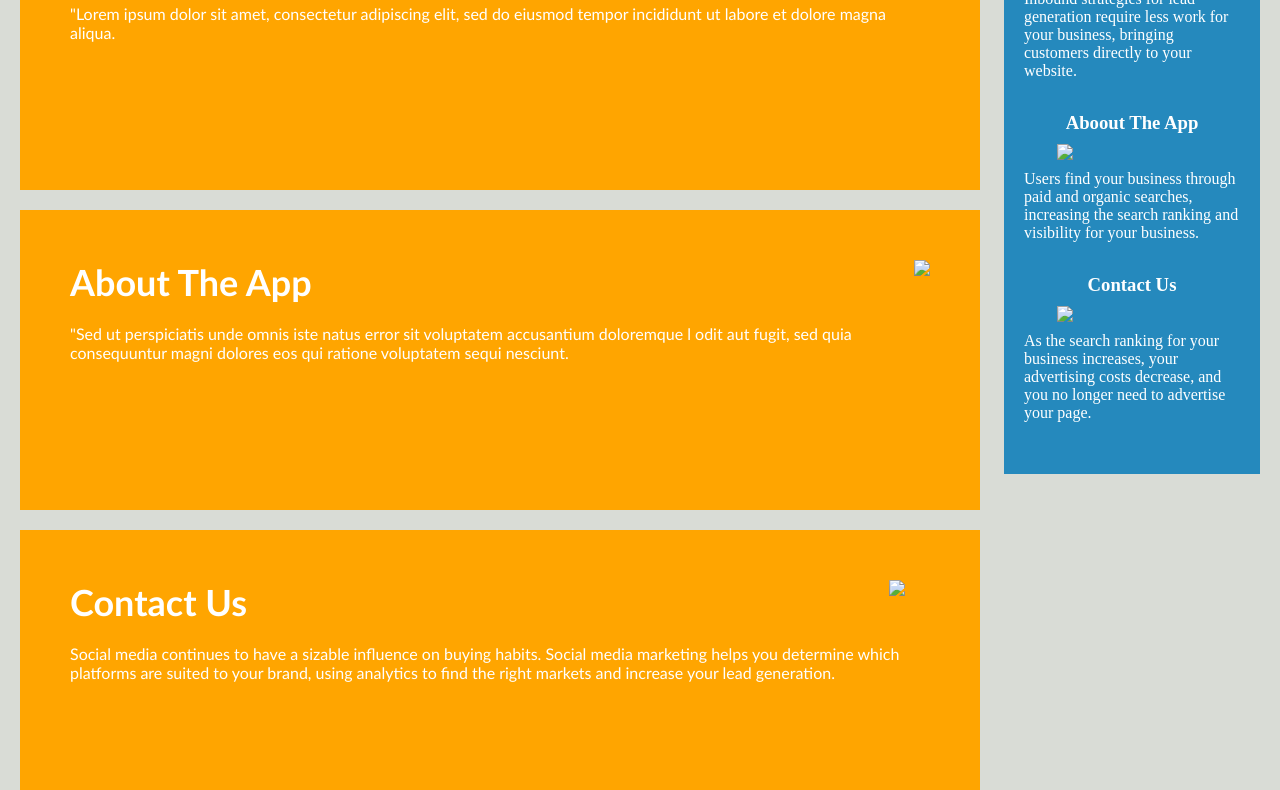
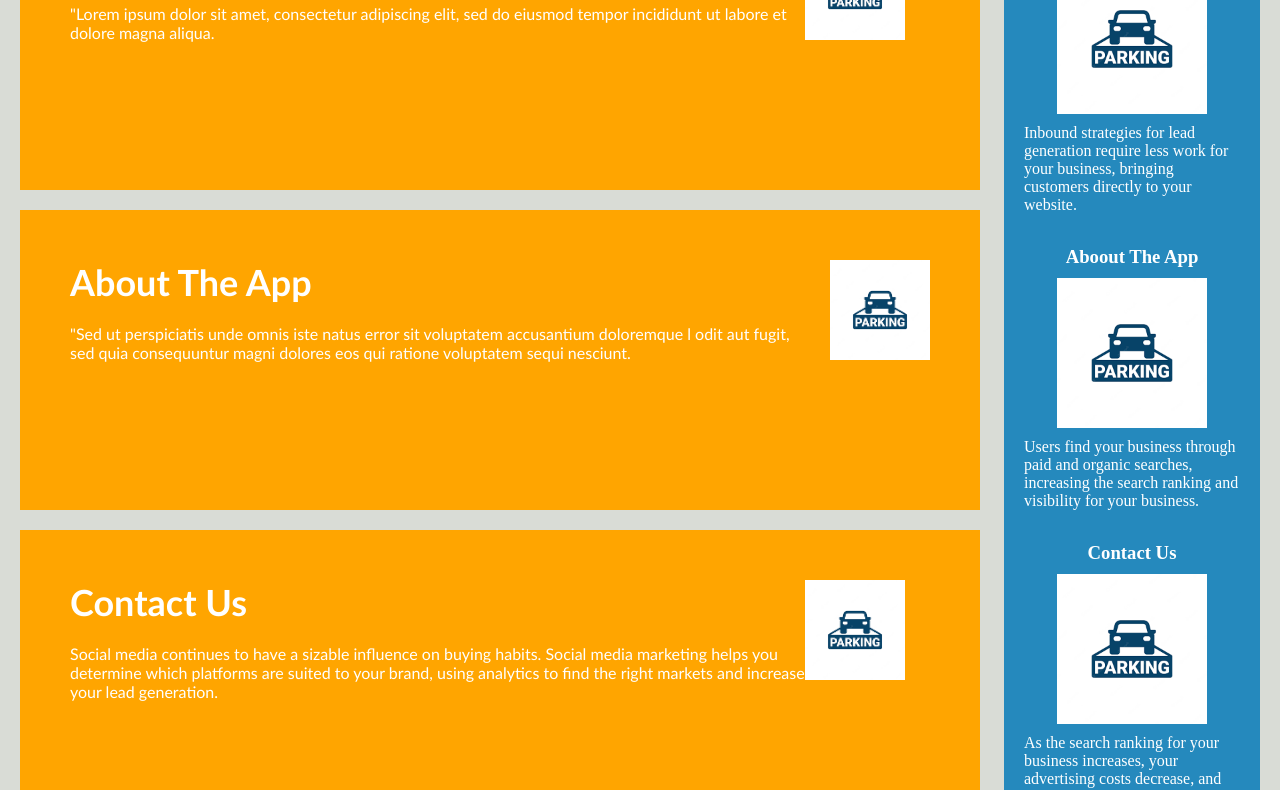
Before and after one commit to SBMogbo/ParkingaApp, a plain HTML site: page index.html in a window 1280 px wide. Shown: the part 1032-1822 px from the top of the page. Drawn offline with Linux system fonts and the light colour scheme; the site is published under a folder, as on GitHub Pages, so addresses that start at the root find nothing.

Commit message:
fix images

```diff
--- /dev/null
+++ b/assets/CSS/style.css
@@ -0,0 +1,134 @@
+* {
+  box-sizing: border-box;
+  padding: 0;
+  margin: 0;
+}
+
+body {
+  background-color: #d9dcd6;
+}
+/*logo*/
+.header {
+  padding: 20px;
+  font-family: 'Trebuchet MS', 'Lucida Sans Unicode', 'Lucida Grande', 'Lucida Sans', Arial, sans-serif;
+  background-color: orange;
+  color: #ffffff;
+}
+/*header*/
+.header h1 {
+  display: inline-block;
+  font-size: 48px;
+}
+
+/*header*/
+.header figure {
+  padding-top: 15px;
+  margin-right: 20px;
+  float: right;
+  font-family: 'Gill Sans', 'Gill Sans MT', Calibri, 'Trebuchet MS', sans-serif;
+  font-size: 20px;
+}
+/*header*/
+.header figure ul {
+  list-style-type: none;
+}
+/*header*/
+.header figure ul li {
+  display: inline-block;
+  margin-left: 25px;
+}
+/*link colors*/
+a {
+  color: #ffffff;
+  text-decoration: none;
+}
+/*P Front*/
+p {
+  font-size: 16px;
+}
+/*background image*/
+.hero {
+  height: 800px;
+  width: 100%;
+  margin-bottom: 25px;
+  background-image: url("../images/parking_header_1.jpeg");
+  background-size: cover;
+  background-position: center;
+}
+/*search-engine-optimization*/
+.float-left {
+  float: right;
+  margin-right: 25px;
+
+}
+/*online-reputation-management */
+.float-right {
+  float: right;
+  margin-left: 25px;
+}
+/*Main content*/
+.content {
+  width: 75%;
+  display: inline-block;
+  margin-left: 20px;
+}
+/*aside*/
+.benefits {
+  margin-right: 20px;
+  padding: 20px;
+  clear: both;
+  float: right;
+  width: 20%;
+  height: 100%;
+  font-family: 'Gill Sans' 'Gill Sans MT' 'Calibri' 'Trebuchet MS', sans-serif;
+  background-color: #2589bd;
+}
+
+/*  White words*/
+
+.Contact-Us-Side,.Person-To-Person-Parking-App-Side,.About-The-App-Side
+{
+  margin-bottom: 32px;
+  color: #ffffff;
+}
+/*h3 tags*/
+.Person-To-Person-Parking-App-Side h3 , .About-The-App-Side h3 ,.Contact-Us-Side h3{
+  margin-bottom: 10px;
+  text-align: center;
+}
+/*aside class images*/
+.Person-To-Person-Parking-App-Side img , .About-The-App-Side img, .Contact-Us-Side img {
+  display: block;
+  margin: 10px auto;
+  max-width: 150px;
+
+}
+/*left aside background*/
+.Parking-App, .About-App,  .Contact-Us  {
+  margin-bottom: 20px;
+  padding: 50px;
+  height: 300px;
+  font-family: 'Gill Sans', 'Gill Sans MT', Calibri, 'Trebuchet MS', sans-serif;
+  background-color: orange;
+  color: #ffffff;
+}
+/*Images for left aside*/
+.Parking-App img , .About-App img, .Contact-Us img  {
+  max-height: 100px;
+}
+/*words for left images*/
+.Parking-App h2 , .About-App h2 , .Contact-Us h2  {
+  margin-bottom: 20px;
+  font-size: 36px;
+}
+/*made by*/
+.footer {
+  padding: 30px;
+  clear: both;
+  font-family: 'Trebuchet MS', 'Lucida Sans Unicode', 'Lucida Grande', 'Lucida Sans', Arial, sans-serif;
+  text-align: center;
+}
+/*Copywright*/
+.footer h2 {
+  font-size: 20px;
+}
--- a/index.html
+++ b/index.html
@@ -34,21 +34,21 @@
      <!--main content in the middle-->
 <main class="content">
     <main class="Parking-App">
-        <img src="../assets/images/Person-To-Person-Parking-App.jpeg" class="float-left" />
+        <img src="./assets/images/Person-To-Person-Parking-App.jpeg" class="float-left" />
         <h2>Person To Person Parking App</h2>
         <p>
           "Lorem ipsum dolor sit amet, consectetur adipiscing elit, sed do eiusmod tempor incididunt ut labore et dolore magna aliqua.
         </p>
     </main>
     <figure id="About-App" class="About-App">
-        <img src="/assets/images/About-The-App.jpeg" class="float-right" />
+        <img src="./assets/images/About-The-App.jpeg" class="float-right" />
         <h2>About The App</h2>
         <p>
           "Sed ut perspiciatis unde omnis iste natus error sit voluptatem accusantium doloremque l odit aut fugit, sed quia consequuntur magni dolores eos qui ratione voluptatem sequi nesciunt.
         </p>
     </figure>
     <figure id="Contact-Us" class="Contact-Us">
-        <img src="/assets/images/Contact-Us.jpeg" class="float-left" />
+        <img src="./assets/images/Contact-Us.jpeg" class="float-left" />
         <h2>Contact Us</h2>
         <p>
             Social media continues to have a sizable influence on buying habits. Social media marketing helps you determine which platforms are suited to your brand, using analytics to find the right markets and increase your lead generation.
@@ -59,21 +59,21 @@
 <aside class="benefits">
     <figure class="Person-To-Person-Parking-App-Side"><!--lead-->
         <h3>Person To Person Parking App</h3>
-        <img src="/assets/images/parking_icon_1.jpeg" />
+        <img src="./assets/images/parking_icon_1.jpeg" />
         <p>
             Inbound strategies for lead generation require less work for your business, bringing customers directly to your website.
         </p>
     </figure>
     <figure class="About-The-App-Side"><!--Awarness-->
         <h3>Aboout The App</h3>
-        <img src="/assets/images/parking_icon_2.jpeg" />
+        <img src="./assets/images/parking_icon_2.jpeg" />
         <p>
             Users find your business through paid and organic searches, increasing the search ranking and visibility for your business.
         </p>
     </figure>
     <figure class="Contact-Us-Side"><!--cost-->
         <h3>Contact Us</h3>
-        <img src="/assets/images/parking_icon_3.jpeg"></img>
+        <img src="./assets/images/parking_icon_3.jpeg"></img>
         <p>
             As the search ranking for your business increases, your advertising costs decrease, and you no longer need to advertise your page.
         </p>
```
Also changed, not shown: main.js (added).
